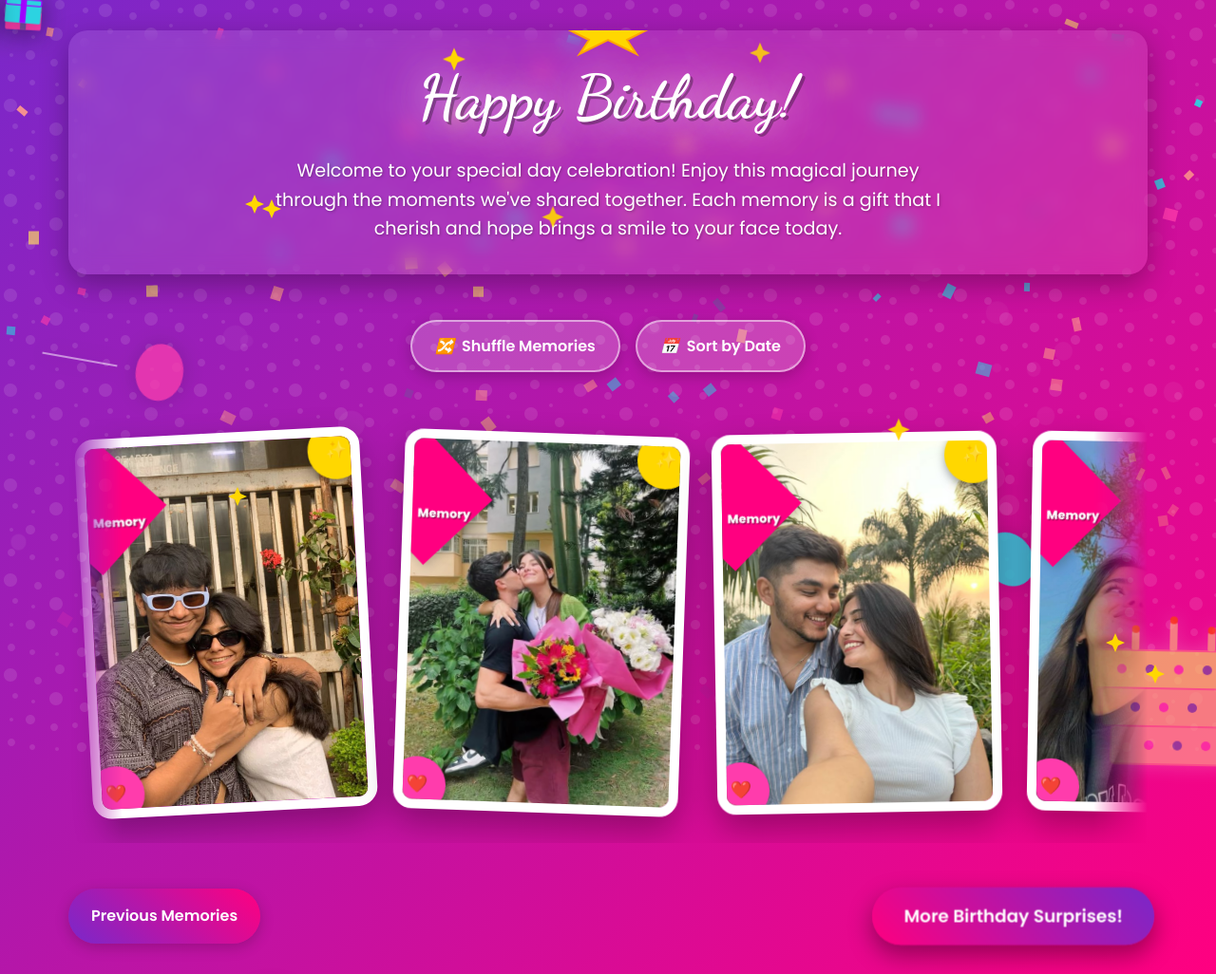
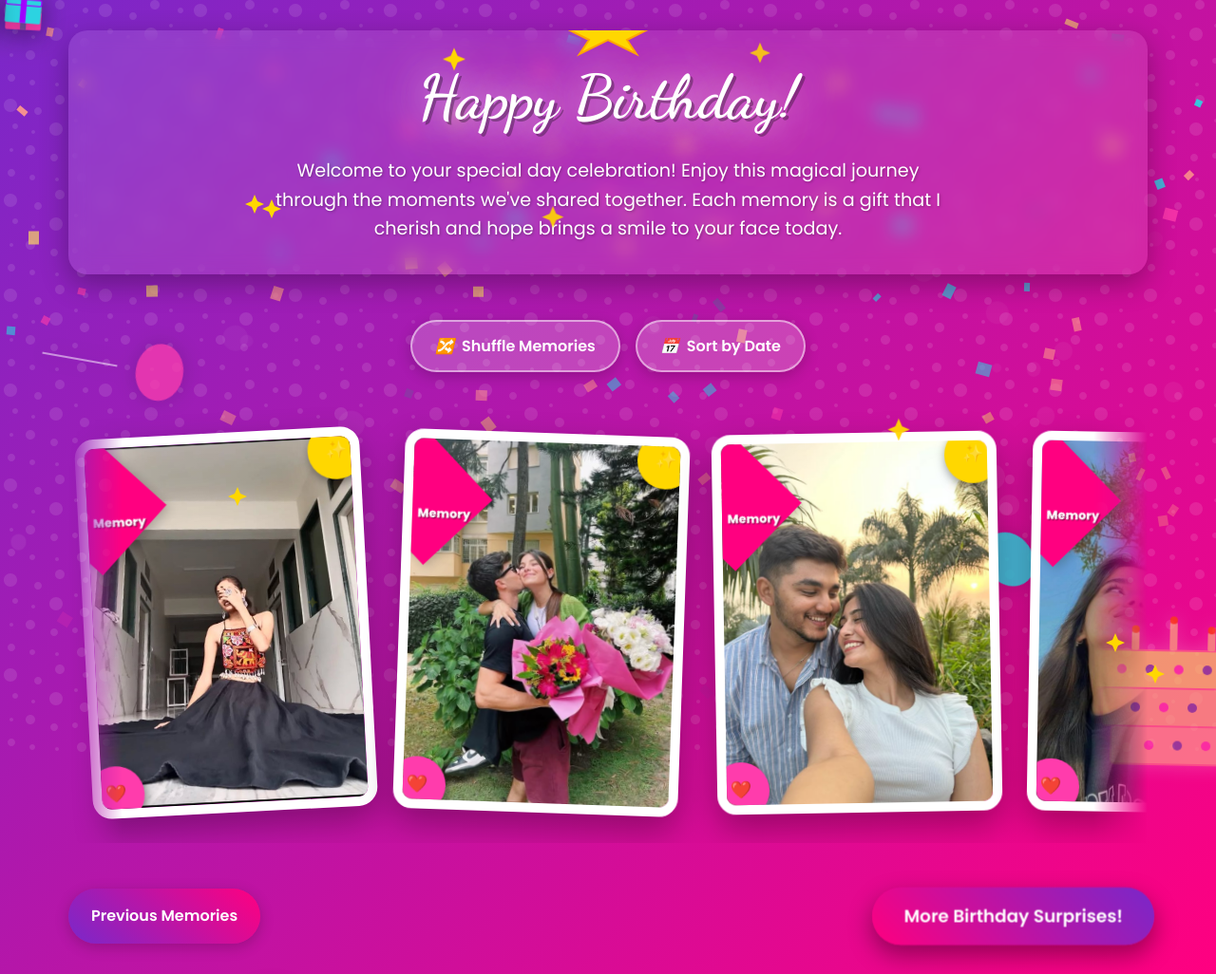
Before and after one commit to BoradVivek/birthday, a plain HTML site: page memory.html in a window 1280 px wide. Shown: the whole page at 95% size. Drawn offline with Linux system fonts and the light colour scheme.

Commit message:
Update memory.html

```diff
--- a/memory.html
+++ b/memory.html
@@ -809,7 +809,7 @@
             // Memory cards data
             const memories = [
                 {
-                    img: "pic1.jpg",
+                    img: "dharti.jpg",
                     title: "Summer Beach Day",
                     description: "Remember that perfect day at the beach? The sun was shining, the waves were just right, and we built that incredible sand castle!",
                     date: "2023-07-15",
```
